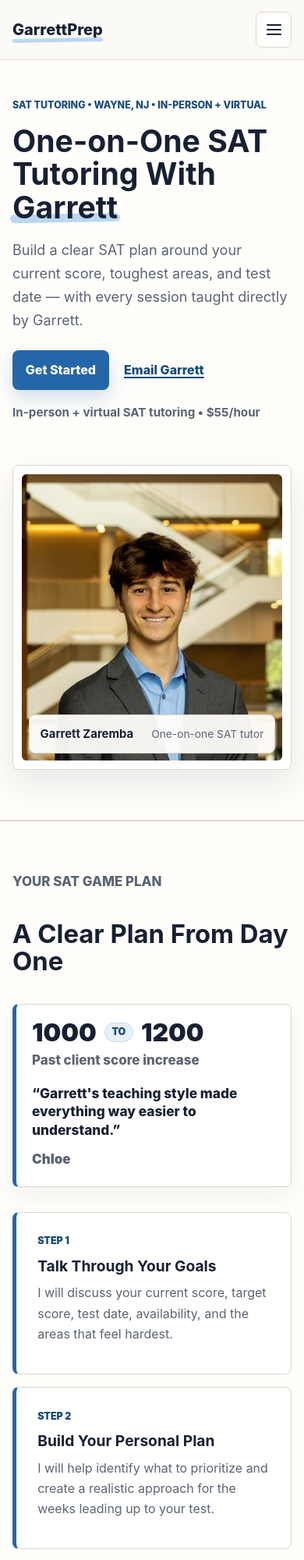
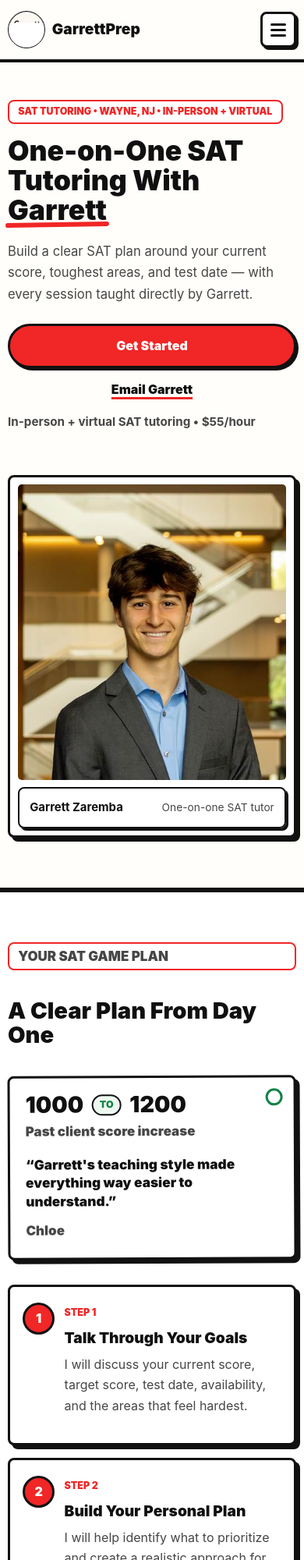
Before and after one commit to Garrettzar/garrettprepsolo-site, a plain HTML site: page index.html in a window 390 px wide. Shown: the top 2000 px of the page at 78% size. Drawn offline with Linux system fonts and the light colour scheme.

Commit message:
apply whiteboard marker style

```diff
--- a/index.html
+++ b/index.html
@@ -5,7 +5,7 @@
     <meta name="viewport" content="width=device-width, initial-scale=1">
     <title>SAT Tutoring in Wayne, NJ | GarrettPrep</title>
     <meta name="description" content="One-on-one SAT tutoring with Garrett Zaremba. Personalized in-person and virtual SAT prep for Wayne-area students. $55 per hour.">
-    <link rel="icon" href="assets/favicon.svg" type="image/svg+xml">
+    <link rel="icon" href="assets/garrettprep-favicon.png" type="image/png">
     <link rel="preload" as="image" href="assets/garrett-zaremba-sat-tutor.jpg">
     <link rel="stylesheet" href="styles.css">
   </head>
@@ -15,7 +15,8 @@
     <header class="site-header" data-header>
       <div class="nav-shell">
         <a class="wordmark" href="#top" aria-label="GarrettPrep home">
-          GarrettPrep
+          <img src="assets/garrettprep-logo.png" alt="" width="56" height="56">
+          <span>GarrettPrep</span>
         </a>
 
         <button class="nav-toggle" type="button" aria-expanded="false" aria-controls="site-navigation" aria-label="Open navigation" data-nav-toggle>
--- a/styles.css
+++ b/styles.css
@@ -1,17 +1,20 @@
 :root {
-  --bg: #fbfaf6;
-  --surface: #fffefb;
+  --bg: #fffdf7;
+  --surface: #fffefa;
   --surface-strong: #ffffff;
-  --ink: #172033;
-  --muted: #5b6473;
-  --line: #ded7ca;
-  --accent: #2467a9;
-  --accent-dark: #174a7c;
-  --accent-soft: #e7f0fa;
-  --marker: #b9d7f4;
-  --shadow: 0 18px 45px rgba(23, 32, 51, 0.1);
+  --ink: #101010;
+  --muted: #464646;
+  --line: #111111;
+  --accent: #f12626;
+  --accent-dark: #b8171d;
+  --accent-soft: #fff0ee;
+  --green: #148346;
+  --green-soft: #edf8f0;
+  --marker: #f12626;
+  --shadow: 7px 7px 0 #111111;
+  --small-shadow: 4px 4px 0 #111111;
   --radius: 8px;
-  --header-height: 76px;
+  --header-height: 84px;
 }
 
 * {
@@ -50,12 +53,12 @@ textarea {
 }
 
 ::selection {
-  background: var(--marker);
+  background: #fff08a;
   color: var(--ink);
 }
 
 :focus-visible {
-  outline: 3px solid var(--accent);
+  outline: 3px solid var(--green);
   outline-offset: 4px;
 }
 
@@ -80,9 +83,8 @@ textarea {
   position: sticky;
   top: 0;
   z-index: 15;
-  background: rgba(251, 250, 246, 0.94);
-  border-bottom: 1px solid rgba(222, 215, 202, 0.8);
-  backdrop-filter: blur(12px);
+  background: rgba(255, 254, 250, 0.97);
+  border-bottom: 4px solid var(--line);
 }
 
 .nav-shell,
@@ -100,52 +102,57 @@ textarea {
 }
 
 .wordmark {
+  display: inline-flex;
+  align-items: center;
+  gap: 0.75rem;
   color: var(--ink);
-  font-size: 1.25rem;
-  font-weight: 800;
+  font-size: 1.35rem;
+  font-weight: 900;
+  line-height: 1;
   text-decoration: none;
 }
 
-.wordmark::after {
-  content: "";
-  display: block;
-  width: 100%;
-  height: 5px;
-  margin-top: -6px;
-  background: var(--marker);
+.wordmark img {
+  width: 56px;
+  height: 56px;
+  object-fit: cover;
+  border: 1.5px solid var(--line);
   border-radius: 999px;
-  transform: rotate(-1deg);
+  background: #ffffff;
 }
 
 .site-nav {
   display: flex;
   align-items: center;
-  gap: 0.35rem;
+  gap: 0.25rem;
 }
 
 .site-nav a {
   display: inline-flex;
   align-items: center;
   min-height: 44px;
-  padding: 0.45rem 0.75rem;
-  border-radius: var(--radius);
-  color: var(--muted);
+  padding: 0.45rem 0.7rem;
+  border: 2px solid transparent;
+  border-radius: 999px;
+  color: var(--ink);
   font-size: 0.95rem;
-  font-weight: 700;
+  font-weight: 800;
   text-decoration: none;
 }
 
 .site-nav a:hover,
 .site-nav a.is-active {
-  color: var(--ink);
+  border-color: var(--line);
   background: var(--accent-soft);
+  box-shadow: 2px 2px 0 var(--line);
 }
 
 .site-nav .nav-cta {
   margin-left: 0.35rem;
+  border: 3px solid var(--line);
   background: var(--accent);
   color: #ffffff;
-  box-shadow: 0 8px 18px rgba(36, 103, 169, 0.2);
+  box-shadow: var(--small-shadow);
 }
 
 .site-nav .nav-cta:hover,
@@ -158,17 +165,18 @@ textarea {
   display: none;
   width: 46px;
   height: 46px;
-  border: 1px solid var(--line);
+  border: 3px solid var(--line);
   border-radius: var(--radius);
   background: var(--surface-strong);
   color: var(--ink);
   padding: 0;
+  box-shadow: 3px 3px 0 var(--line);
 }
 
 .nav-toggle span {
   display: block;
-  width: 19px;
-  height: 2px;
+  width: 20px;
+  height: 3px;
   margin: 4px auto;
   background: currentColor;
   border-radius: 999px;
@@ -181,7 +189,7 @@ textarea {
 .hero {
   padding-top: 4.5rem;
   background: var(--surface);
-  border-bottom: 1px solid var(--line);
+  border-bottom: 3px solid var(--line);
 }
 
 .hero-grid {
@@ -191,14 +199,21 @@ textarea {
 }
 
 .hero-copy {
-  max-width: 680px;
+  max-width: 720px;
 }
 
 .eyebrow {
-  margin: 0 0 0.9rem;
-  color: var(--accent-dark);
+  display: inline-flex;
+  max-width: 100%;
+  margin: 0 0 1rem;
+  padding: 0.35rem 0.7rem;
+  border: 2px solid var(--accent);
+  border-radius: 999px;
+  color: var(--accent);
+  background: #ffffff;
   font-size: 0.78rem;
-  font-weight: 800;
+  font-weight: 900;
+  line-height: 1.2;
   text-transform: uppercase;
 }
 
@@ -212,23 +227,27 @@ p {
 h1,
 h2,
 h3 {
+  color: var(--ink);
   line-height: 1.08;
 }
 
 h1 {
   margin-bottom: 1.2rem;
   font-size: 2.45rem;
+  font-weight: 950;
   max-width: 760px;
 }
 
 h2 {
   margin-bottom: 1rem;
   font-size: 2.05rem;
+  font-weight: 950;
 }
 
 h3 {
   margin-bottom: 0.65rem;
   font-size: 1.2rem;
+  font-weight: 900;
 }
 
 .marker-word {
@@ -242,9 +261,9 @@ h3 {
   position: absolute;
   left: -0.08em;
   right: -0.08em;
-  bottom: 0.04em;
+  bottom: -0.04em;
   z-index: -1;
-  height: 0.28em;
+  height: 0.16em;
   background: var(--marker);
   border-radius: 999px;
   transform: rotate(-1deg);
@@ -271,32 +290,36 @@ h3 {
   justify-content: center;
   min-height: 48px;
   padding: 0.75rem 1.05rem;
-  border: 0;
-  border-radius: var(--radius);
-  font-weight: 800;
+  border: 3px solid var(--line);
+  border-radius: 999px;
+  font-weight: 900;
   text-decoration: none;
   cursor: pointer;
+  transition: transform 150ms ease, box-shadow 150ms ease, background-color 150ms ease;
 }
 
 .button-primary {
   background: var(--accent);
   color: #ffffff;
-  box-shadow: 0 10px 24px rgba(36, 103, 169, 0.22);
+  box-shadow: var(--small-shadow);
 }
 
 .button-primary:hover {
   background: var(--accent-dark);
+  transform: translate(-1px, -1px);
+  box-shadow: 5px 5px 0 var(--line);
 }
 
 .text-link {
-  color: var(--accent-dark);
-  font-weight: 800;
-  text-decoration-thickness: 2px;
-  text-underline-offset: 0.2em;
+  color: var(--ink);
+  font-weight: 900;
+  text-decoration-color: var(--accent);
+  text-decoration-thickness: 3px;
+  text-underline-offset: 0.22em;
 }
 
 .text-link:hover {
-  color: var(--ink);
+  color: var(--accent-dark);
 }
 
 .small-note {
@@ -310,18 +333,19 @@ h3 {
   position: relative;
   max-width: 520px;
   justify-self: center;
-  padding: 0.7rem;
+  padding: 0.6rem;
   background: var(--surface-strong);
-  border: 1px solid var(--line);
+  border: 3px solid var(--line);
   border-radius: var(--radius);
   box-shadow: var(--shadow);
+  transform: rotate(0.35deg);
 }
 
 .photo-frame img {
   width: 100%;
   aspect-ratio: 1 / 1.1;
   object-fit: cover;
-  border-radius: calc(var(--radius) - 2px);
+  border-radius: 5px;
 }
 
 .photo-frame figcaption {
@@ -330,15 +354,17 @@ h3 {
   right: 1.25rem;
   bottom: 1.25rem;
   display: flex;
+  flex-wrap: wrap;
   align-items: center;
   justify-content: space-between;
-  gap: 0.9rem;
+  gap: 0.35rem 0.9rem;
   padding: 0.75rem 0.85rem;
-  background: rgba(255, 254, 251, 0.94);
-  border: 1px solid var(--line);
+  background: rgba(255, 255, 255, 0.95);
+  border: 2px solid var(--line);
   border-radius: var(--radius);
   color: var(--ink);
   font-size: 0.93rem;
+  box-shadow: 3px 3px 0 var(--line);
 }
 
 .photo-frame figcaption span {
@@ -365,9 +391,9 @@ h3 {
 .pricing-card,
 .form-panel {
   background: var(--surface-strong);
-  border: 1px solid var(--line);
+  border: 3px solid var(--line);
   border-radius: var(--radius);
-  box-shadow: 0 10px 28px rgba(23, 32, 51, 0.06);
+  box-shadow: var(--shadow);
 }
 
 .pricing-card p,
@@ -381,17 +407,17 @@ h3 {
 .pricing-label {
   display: inline-block;
   margin-bottom: 0.7rem;
-  color: var(--accent-dark);
+  color: var(--accent);
   font-size: 0.78rem;
-  font-weight: 900;
+  font-weight: 950;
   text-transform: uppercase;
 }
 
 .plan-section,
 .contact-section {
-  background: var(--surface);
-  border-top: 1px solid var(--line);
-  border-bottom: 1px solid var(--line);
+  background: #ffffff;
+  border-top: 3px solid var(--line);
+  border-bottom: 3px solid var(--line);
 }
 
 .plan-grid,
@@ -408,9 +434,21 @@ h3 {
 }
 
 .success-story {
+  position: relative;
   max-width: 430px;
   padding: 1.25rem;
-  border-left: 5px solid var(--accent);
+  transform: rotate(-0.25deg);
+}
+
+.success-story::before {
+  content: "";
+  position: absolute;
+  top: 0.85rem;
+  right: 0.85rem;
+  width: 1rem;
+  height: 1rem;
+  border: 3px solid var(--green);
+  border-radius: 999px;
 }
 
 .score-jump {
@@ -419,29 +457,31 @@ h3 {
   align-items: center;
   gap: 0.65rem;
   margin-bottom: 0.4rem;
+  padding-right: 2rem;
 }
 
 .score-jump span {
   color: var(--ink);
   font-size: 2.25rem;
-  font-weight: 900;
+  font-weight: 950;
   line-height: 1;
 }
 
 .score-jump .score-arrow {
   padding: 0.32rem 0.52rem;
-  background: var(--accent-soft);
-  border: 1px solid #c9dced;
+  background: var(--green-soft);
+  border: 2px solid var(--line);
   border-radius: 999px;
-  color: var(--accent-dark);
+  color: var(--green);
   font-size: 0.78rem;
+  font-weight: 950;
   text-transform: uppercase;
 }
 
 .story-label {
   margin-bottom: 1rem;
   font-size: 0.85rem;
-  font-weight: 800;
+  font-weight: 900;
 }
 
 .success-story blockquote {
@@ -452,14 +492,14 @@ h3 {
   margin-bottom: 0.8rem;
   color: var(--ink);
   font-size: 1.08rem;
-  font-weight: 800;
+  font-weight: 900;
   line-height: 1.35;
 }
 
 .story-name {
   margin: 0;
-  color: var(--accent-dark);
-  font-weight: 900;
+  color: var(--accent);
+  font-weight: 950;
 }
 
 .step-list {
@@ -468,15 +508,35 @@ h3 {
   padding: 0;
   display: grid;
   gap: 1rem;
+  counter-reset: steps;
 }
 
 .step-list li {
   position: relative;
-  padding: 1.35rem 1.35rem 1.35rem 1.7rem;
+  min-height: 150px;
+  padding: 1.25rem 1.25rem 1.25rem 4.7rem;
   background: var(--surface-strong);
-  border: 1px solid var(--line);
-  border-left: 5px solid var(--accent);
+  border: 3px solid var(--line);
   border-radius: var(--radius);
+  box-shadow: var(--shadow);
+  counter-increment: steps;
+}
+
+.step-list li::before {
+  content: counter(steps);
+  position: absolute;
+  left: 1.2rem;
+  top: 1.25rem;
+  display: grid;
+  width: 2.35rem;
+  height: 2.35rem;
+  place-items: center;
+  border: 3px solid var(--line);
+  border-radius: 999px;
+  background: var(--accent);
+  color: #ffffff;
+  font-weight: 950;
+  line-height: 1;
 }
 
 .about-copy {
@@ -493,7 +553,7 @@ h3 {
   max-width: 320px;
   overflow: hidden;
   background: var(--surface-strong);
-  border: 1px solid var(--line);
+  border: 3px solid var(--line);
   border-radius: var(--radius);
   box-shadow: var(--shadow);
 }
@@ -507,14 +567,35 @@ h3 {
 
 .tutoring-mode-grid {
   display: grid;
-  gap: 0.9rem;
-  margin: 1.6rem 0 0;
+  gap: 1rem;
+  margin: 1.65rem 0 0;
 }
 
 .mode-card {
-  min-height: 118px;
-  padding: 1.25rem;
-  border-top: 5px solid var(--marker);
+  position: relative;
+  min-height: 130px;
+  padding: 1.25rem 1.2rem 1.25rem 3.3rem;
+  background: var(--green-soft);
+}
+
+.mode-card:nth-child(2) {
+  background: var(--accent-soft);
+}
+
+.mode-card::before {
+  content: "";
+  position: absolute;
+  left: 1.15rem;
+  top: 1.4rem;
+  width: 0.9rem;
+  height: 1.4rem;
+  border-right: 4px solid var(--green);
+  border-bottom: 4px solid var(--green);
+  transform: rotate(42deg);
+}
+
+.mode-card:nth-child(2)::before {
+  border-color: var(--accent);
 }
 
 .mode-card h3 {
@@ -532,16 +613,16 @@ h3 {
 
 .price {
   margin-bottom: 0.9rem;
-  color: var(--ink);
+  color: var(--accent);
   font-size: 3rem;
-  font-weight: 900;
+  font-weight: 950;
   line-height: 1;
 }
 
 .price span {
   color: var(--muted);
   font-size: 1.05rem;
-  font-weight: 800;
+  font-weight: 900;
 }
 
 .pricing-card .button {
@@ -564,19 +645,19 @@ form {
 
 label {
   color: var(--ink);
-  font-weight: 800;
+  font-weight: 900;
 }
 
 label span {
   color: var(--muted);
   font-size: 0.85rem;
-  font-weight: 700;
+  font-weight: 800;
 }
 
 input,
 textarea {
   width: 100%;
-  border: 1px solid #cfc7ba;
+  border: 3px solid var(--line);
   border-radius: var(--radius);
   background: #ffffff;
   color: var(--ink);
@@ -587,16 +668,21 @@ textarea {
   resize: vertical;
 }
 
+input:focus,
+textarea:focus {
+  border-color: var(--green);
+}
+
 input[aria-invalid="true"],
 textarea[aria-invalid="true"] {
-  border-color: #a33b2f;
-  box-shadow: 0 0 0 3px rgba(163, 59, 47, 0.12);
+  border-color: var(--accent);
+  box-shadow: 0 0 0 4px rgba(241, 38, 38, 0.12);
 }
 
 .form-error {
   margin: 0;
-  color: #84291f;
-  font-weight: 800;
+  color: var(--accent-dark);
+  font-weight: 900;
 }
 
 .email-backup {
@@ -608,7 +694,9 @@ textarea[aria-invalid="true"] {
 .email-backup a,
 .site-footer a {
   color: var(--accent-dark);
-  font-weight: 800;
+  font-weight: 900;
+  text-decoration-thickness: 3px;
+  text-underline-offset: 0.18em;
 }
 
 .site-footer {
@@ -630,7 +718,7 @@ textarea[aria-invalid="true"] {
 .footer-brand {
   color: #ffffff;
   font-size: 1.15rem;
-  font-weight: 900;
+  font-weight: 950;
 }
 
 .site-footer a {
@@ -638,20 +726,41 @@ textarea[aria-invalid="true"] {
 }
 
 @media (max-width: 820px) {
+  :root {
+    --header-height: 76px;
+    --shadow: 5px 5px 0 #111111;
+    --small-shadow: 3px 3px 0 #111111;
+  }
+
+  .nav-shell,
+  .section-shell {
+    width: min(100% - 1.25rem, 1120px);
+  }
+
+  .wordmark {
+    gap: 0.55rem;
+    font-size: 1.2rem;
+  }
+
+  .wordmark img {
+    width: 48px;
+    height: 48px;
+  }
+
   .nav-toggle {
     display: block;
   }
 
   .site-nav {
     position: absolute;
-    left: 1rem;
-    right: 1rem;
-    top: calc(var(--header-height) - 0.35rem);
+    left: 0.75rem;
+    right: 0.75rem;
+    top: calc(var(--header-height) - 0.1rem);
     display: grid;
-    gap: 0.25rem;
-    padding: 0.65rem;
+    gap: 0.35rem;
+    padding: 0.7rem;
     background: var(--surface-strong);
-    border: 1px solid var(--line);
+    border: 3px solid var(--line);
     border-radius: var(--radius);
     box-shadow: var(--shadow);
     opacity: 0;
@@ -669,6 +778,7 @@ textarea[aria-invalid="true"] {
   .site-nav a {
     width: 100%;
     justify-content: space-between;
+    border-radius: var(--radius);
   }
 
   .site-nav .nav-cta {
@@ -692,6 +802,14 @@ textarea[aria-invalid="true"] {
     padding-top: 3rem;
   }
 
+  .eyebrow {
+    border-radius: var(--radius);
+  }
+
+  .photo-frame {
+    transform: none;
+  }
+
   .success-story,
   .about-photo {
     max-width: 100%;
@@ -699,6 +817,72 @@ textarea[aria-invalid="true"] {
 
   .score-jump span {
     font-size: 2rem;
+  }
+
+  .button {
+    min-height: 48px;
+  }
+}
+
+@media (max-width: 520px) {
+  html {
+    scroll-padding-top: 92px;
+  }
+
+  h1 {
+    font-size: 2.22rem;
+  }
+
+  h2 {
+    font-size: 1.82rem;
+  }
+
+  .lead {
+    font-size: 1.04rem;
+  }
+
+  .hero-actions {
+    align-items: stretch;
+    flex-direction: column;
+  }
+
+  .hero-actions .button,
+  .hero-actions .text-link,
+  .pricing-card .button,
+  form .button {
+    width: 100%;
+  }
+
+  .hero-actions .text-link {
+    text-align: center;
+  }
+
+  .photo-frame figcaption {
+    position: static;
+    margin-top: 0.55rem;
+  }
+
+  .step-list li {
+    min-height: 0;
+    padding: 1.15rem 1rem 1.15rem 4.35rem;
+  }
+
+  .step-list li::before {
+    left: 1rem;
+    width: 2.2rem;
+    height: 2.2rem;
+  }
+
+  .score-jump {
+    padding-right: 0;
+  }
+
+  .score-jump span {
+    font-size: 1.8rem;
+  }
+
+  .price {
+    font-size: 2.65rem;
   }
 }
 
@@ -743,7 +927,7 @@ textarea[aria-invalid="true"] {
 
 @media (min-width: 1100px) {
   h1 {
-    font-size: 3.75rem;
+    font-size: 3.85rem;
   }
 }
 
```
Also changed, not shown: assets/garrettprep-favicon.png (added), assets/garrettprep-logo.png (added).
